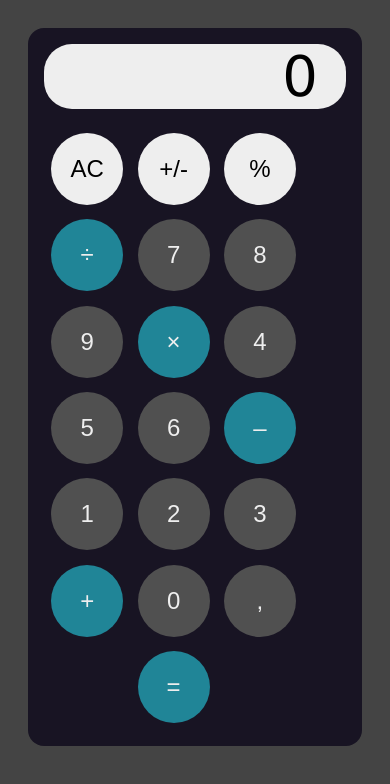
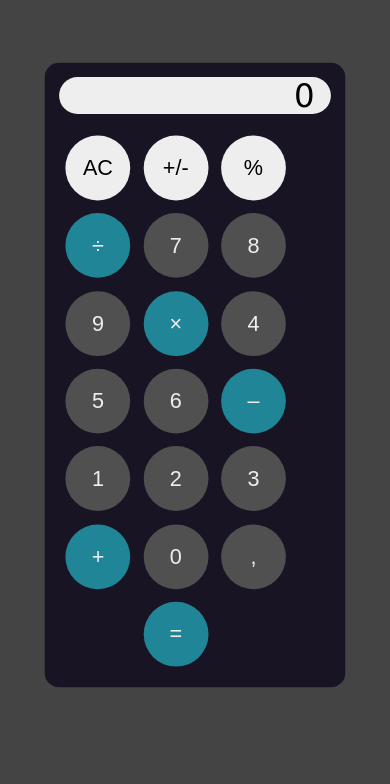
Before and after one commit to mayoral-leonardo/reactJS-calculator, a React (Create React App) app: page / in a window 390 px wide. Shown: the top 784 px of the page. Built offline with nearby package versions, Linux system fonts and the light colour scheme; the HTML template or start-up script is replaced by a standard one.

Commit message:
fixed display size

```diff
--- a/src/views/Calculator/Calculator.tsx
+++ b/src/views/Calculator/Calculator.tsx
@@ -17,6 +17,10 @@ export default function Calculator(): React.ReactElement {
   }
 
   function handleClick(element: React.MouseEvent<HTMLButtonElement>): void {
+    if (result.length > 12) {
+      alert('Não é possível inserir mais digitos!');
+      return;
+    }
     setResult(result.concat(element.currentTarget.name))
   }
 
@@ -26,7 +30,7 @@ export default function Calculator(): React.ReactElement {
       const operationResult = eval(result);
 
       if (Number.isNaN(operationResult) || typeof operationResult !== 'number') {
-        alert('Conta inválida')
+        alert('Conta inválida!')
         return
       }
 
--- a/src/views/Calculator/calculator.css
+++ b/src/views/Calculator/calculator.css
@@ -11,6 +11,7 @@
   background-color: var(--white-color);
   display: flex;
   width: 100%;
+  overflow: hidden;
   justify-content: flex-end;
   margin-right: 1em;
   margin-bottom: 0.3em;
@@ -20,6 +21,7 @@
 
 .display > span {
   padding-right: 0.5em;
+  font-size: 36px;
 }
 
 .result {
@@ -61,3 +63,9 @@ button{
 button:hover{
   cursor: pointer;
 }
+
+@media (max-width: 600px) {
+  .wrapper {
+    scale: 0.9;
+  }
+}
```
